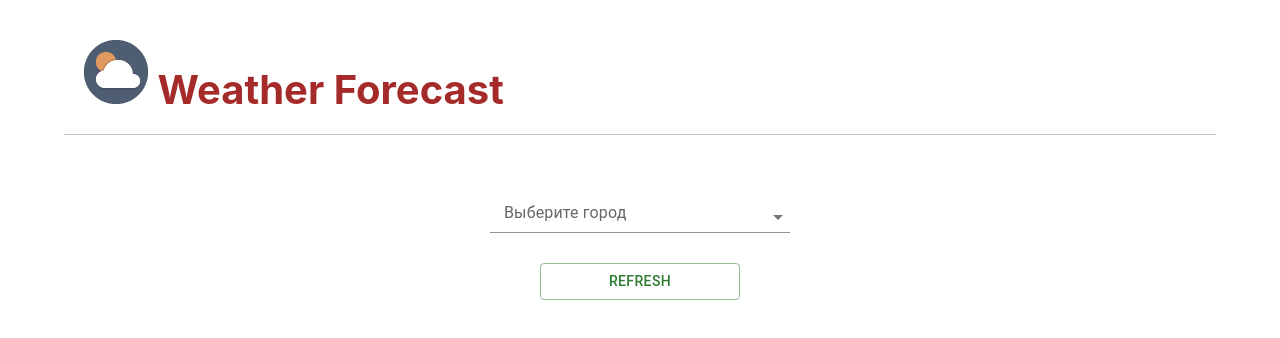
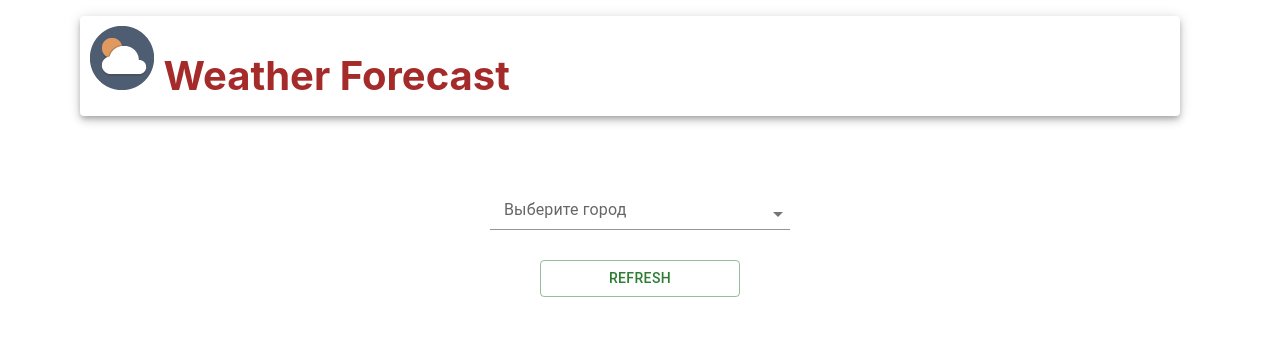
Before and after one commit to DKotykhin/Weather_forecast_React, a React (Create React App) app: page / in a window 1280 px wide. Shown: the top 338 px of the page. Built offline with nearby package versions, Linux system fonts and the light colour scheme.

Commit message:
minor bug fixes

```diff
--- a/src/Components/appHeader/AppHeader.css
+++ b/src/Components/appHeader/AppHeader.css
@@ -1,11 +1,6 @@
 .header {
     font-size: 40px;
-    color: brown;
-    font-weight: bold;
-    margin-top: 20px;
+    color: #a52a2a;
+    font-weight: 700;
+    padding: 10px;
 }
-
-.line {
-    padding: 20px;
-    border-bottom: 1px solid silver;
-}
--- a/src/Components/appHeader/AppHeader.jsx
+++ b/src/Components/appHeader/AppHeader.jsx
@@ -1,14 +1,28 @@
 import weather_image from "./weather.png";
 
 import "./AppHeader.css";
-import { Container } from "@mui/material";
+import { Container, Box, Paper } from "@mui/material";
 
 const Header = () => {
     return (
-        <Container className="header">
-            <div className="line">
-                <img src={weather_image} alt={"weather"} /> Weather Forecast
-            </div>
+        <Container>
+            <Box
+                sx={{
+                    display: "flex",
+                    "& > :not(style)": {
+                        m: 2,
+                        width: 1100,
+                        height: 100,
+                    },
+                }}
+            >
+                <Paper elevation={5}>
+                    <div className="header">
+                        <img src={weather_image} alt={"weather"} /> Weather
+                        Forecast
+                    </div>
+                </Paper>
+            </Box>
         </Container>
     );
 };
--- a/src/Components/currentWeather/hooks.js
+++ b/src/Components/currentWeather/hooks.js
@@ -1,15 +1,13 @@
 import { useState, useCallback } from "react";
-import GetData from "../../api/getData/GetData";
+import { getCityCoordinates, getCityWeather, getCityPollution } from "../../api/getData/GetData";
 
 export const useFetchWeather = () => {
     const [loading, setLoading] = useState(false);
     const [loaded, setLoaded] = useState(false);
     const [error, setError] = useState(false);
 
-  const { getCityCoordinates, getCityWeather, getCityPollution } = GetData();
-
     const getWeather = useCallback(
-    async (cityId) => {
+        async(cityId) => {
             try {
                 setLoading(true);
                 setLoaded(false);
@@ -35,8 +33,8 @@ export const useFetchWeather = () => {
 
                 return null;
             }
-    },
-    [getCityPollution, getCityWeather, getCityCoordinates]
+            // eslint-disable-next-line react-hooks/exhaustive-deps
+        }, [getCityPollution, getCityWeather, getCityCoordinates]
     );
 
     return { loading, loaded, error, getWeather };
--- a/src/Components/inputSelect/InputSelect.jsx
+++ b/src/Components/inputSelect/InputSelect.jsx
@@ -10,7 +10,7 @@ const InputSelect = (props) => {
   const [city, setCity] = React.useState("");
   const [flag, setFlag] = React.useState(false);
   const cityArray = [
-    "Киев",
+    "Харьков",
     "Варшава",
     "Берлин",
     "Лондон",
--- a/src/api/getData/GetData.jsx
+++ b/src/api/getData/GetData.jsx
@@ -1,44 +1,40 @@
 import axios from "axios";
 
-const GetData = () => {
-    const _appKey = '2e5e5a511f687e8d8ad9d60e5486dcc3';
+const appKey = "2e5e5a511f687e8d8ad9d60e5486dcc3";
+const instance = axios.create({
+    baseURL: "https://api.openweathermap.org/",
+});
 
 const getCityCoordinates = async (city) => {
-        const result = await axios.get(
-            'https://api.openweathermap.org/geo/1.0/direct', {
+    const result = await instance.get("geo/1.0/direct", {
         params: {
             q: city,
-                appid: _appKey
-            }
+            appid: appKey,
+        },
     });
-        return result.data[0]
-    }
+    return result.data[0];
+};
 
 const getCityWeather = async (latitude, lontitude) => {
-        const result = await axios.get(
-            'https://api.openweathermap.org/data/2.5/onecall?&lang=ru&', {
+    const result = await instance.get("data/2.5/onecall?&lang=ru&", {
         params: {
             lat: latitude,
             lon: lontitude,
-                appid: _appKey
-            }
+            appid: appKey,
+        },
     });
-        return result.data
-    }
+    return result.data;
+};
 
 const getCityPollution = async (latitude, lontitude) => {
-        const result = await axios.get(
-            'https://api.openweathermap.org/data/2.5/air_pollution?&lang=ru&', {
+    const result = await instance.get("data/2.5/air_pollution?&lang=ru&", {
         params: {
             lat: latitude,
             lon: lontitude,
-                appid: _appKey
-            }
+            appid: appKey,
+        },
     });
-        return result.data.list[0]
-    }
+    return result.data.list[0];
+};
 
-    return { getCityCoordinates, getCityWeather, getCityPollution }
-}
-
-export default GetData;
+export { getCityCoordinates, getCityWeather, getCityPollution };
```
Lines whose indentation alone changed are shown as unchanged.
